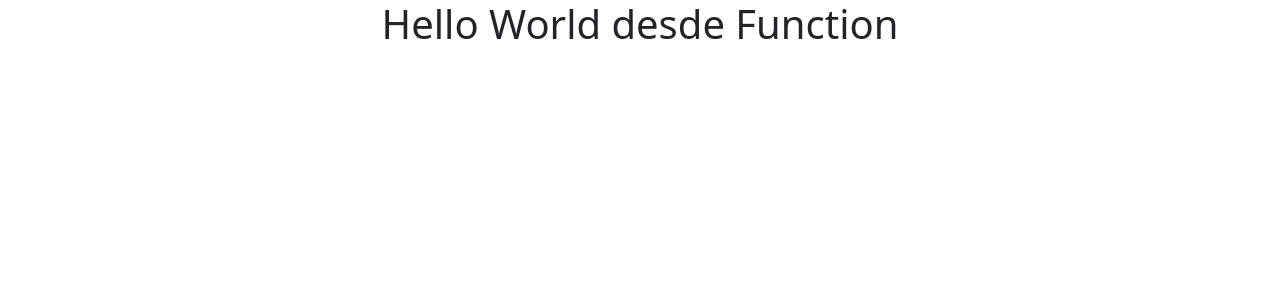
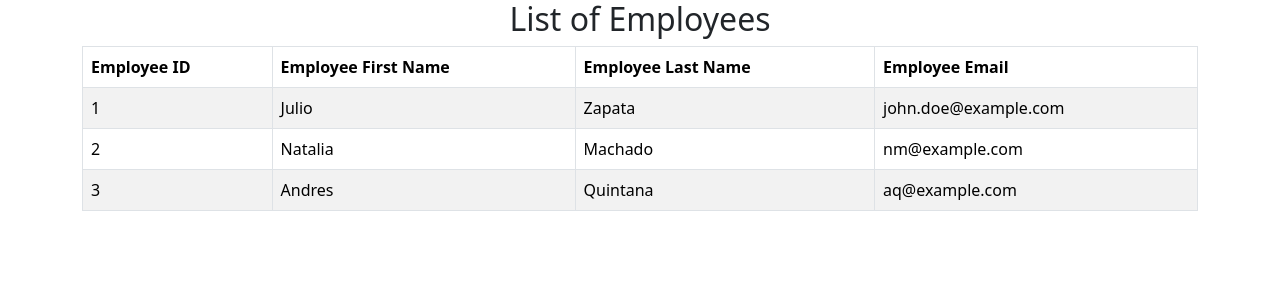
Before and after one commit to juliozapatao96/employee-management-system-sb-react, a React (Vite) app in the folder ems-frontend/: page / in a window 1280 px wide. Shown: the top 300 px of the page. Built offline with nearby package versions, Linux system fonts and the light colour scheme.

Commit message:
feat: List fictitious employee data in a table

```diff
--- a/ems-frontend/src/App.jsx
+++ b/ems-frontend/src/App.jsx
@@ -1,11 +1,11 @@
 import './App.css'
-import HelloWorld from './HelloWorld'
+import ListEmployeeComponent from './components/ListEmployeeComponent'
 
 function App() {
 
   return (
     <>
-      <HelloWorld/>
+      <ListEmployeeComponent/>
     </>
   )
 }
--- /dev/null
+++ b/ems-frontend/src/components/ListEmployeeComponent.jsx
@@ -0,0 +1,53 @@
+import React from 'react'
+
+const ListEmployeeComponent = () => {
+
+    const dummyData = [
+        {
+            "id": 1,
+            "firstName": "Julio",
+            "lastName": "Zapata",
+            "email": "john.doe@example.com"
+        },
+        {
+            "id": 2,
+            "firstName": "Natalia",
+            "lastName": "Machado",
+            "email": "nm@example.com"
+        },
+        {
+            "id": 3,
+            "firstName": "Andres",
+            "lastName": "Quintana",
+            "email": "aq@example.com"
+        }
+    ]
+
+  return (
+    <div className='container'>
+        <h2 className='text-center'>List of Employees</h2>
+        <table className='table table-striped table-bordered'>
+            <thead>
+                <tr>
+                    <th>Employee ID</th>
+                    <th>Employee First Name</th>
+                    <th>Employee Last Name</th>
+                    <th>Employee Email</th>
+                </tr>
+            </thead>
+            <tbody>
+                {dummyData.map(employee => (
+                    <tr key={employee.id}>
+                        <td>{employee.id}</td>
+                        <td>{employee.firstName}</td>
+                        <td>{employee.lastName}</td>
+                        <td>{employee.email}</td>
+                    </tr>
+                ))}
+            </tbody>
+        </table>
+    </div>
+  )
+}
+
+export default ListEmployeeComponent
```
Also changed, not shown: 1 other file (tests, documents, lock files or other folders).
